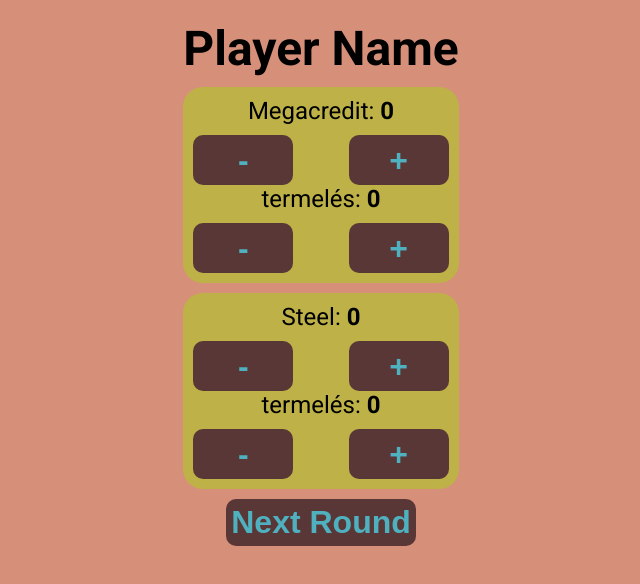
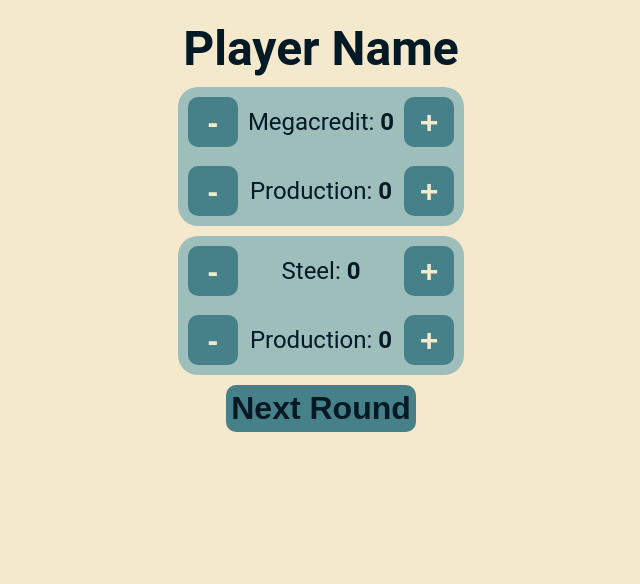
Before and after one commit to Hunor64/TerraformMars, a React (Vite) app: page / in a window 1280 px wide. Shown: the top 584 px of the page, without its empty margins (319-959 px from the left). Built offline with nearby package versions, Linux system fonts and the light colour scheme.

Commit message:
Code update

```diff
--- a/src/App.tsx
+++ b/src/App.tsx
@@ -1,22 +1,22 @@
-import { FormEvent, useState } from "react"
+import { FormEvent, useEffect, useState } from "react"
 import "./app.css"
 import PlayerName from "./components/PlayerName/PlayerName"
 import Resource from "./components/Resource/Resource"
+
 function App() {
-    const [Megacredit, setMegacreidt] = useState(0)
-    const [MegacreditProduction, setMegacreditProduction] = useState(0)
+  const loadResource = (resource: string) => {
+    const resourceValue = localStorage.getItem(resource)
+    return resourceValue ? parseInt(resourceValue) : 0
+  }
+
+  const [Megacredit, setMegacredit] = useState(loadResource("Megacredit"))
+  const [MegacreditProduction, setMegacreditProduction] = useState(loadResource("MegacreditProduction"))
+  const [Steel, setSteel] = useState(loadResource("Steel"))
+  const [SteelProduction, setSteelProduction] = useState(loadResource("SteelProduction"))
 
   const handleMegacreditProduction = (increment: number) => {
     setMegacreditProduction(MegacreditProduction + increment)
   }
-    const handlSubmit2 = (e: FormEvent) => {
-        e.preventDefault()
-        setMegacreidt(Megacredit + MegacreditProduction)
-        setSteel(Steel + SteelProduction)
-    }
-
-    const [Steel, setSteel] = useState(0)
-    const [SteelProduction, setSteelProduction] = useState(0)
 
   const handleSteelProduction = (increment: number) => {
     setSteelProduction(SteelProduction + increment)
@@ -30,19 +30,40 @@ function App() {
     setResource(resource + increment)
   }
 
+  const handleSubmit = (e: FormEvent) => {
+    e.preventDefault()
+    setMegacredit(Megacredit + MegacreditProduction)
+    setSteel(Steel + SteelProduction)
+  }
+
+  useEffect(() => {
+    localStorage.setItem("Megacredit", Megacredit.toString())
+  }, [Megacredit])
+
+  useEffect(() => {
+    localStorage.setItem("MegacreditProduction", MegacreditProduction.toString())
+  }, [MegacreditProduction])
+
+  useEffect(() => {
+    localStorage.setItem("Steel", Steel.toString())
+  }, [Steel])
+
+  useEffect(() => {
+    localStorage.setItem("SteelProduction", SteelProduction.toString())
+  }, [SteelProduction])
 
   return (
-        <form onSubmit={handlSubmit2} className="container">
-            <PlayerName></PlayerName>
+    <form onSubmit={handleSubmit} className="container">
+      <PlayerName />
       <Resource
         name="Megacredit"
         amount={Megacredit}
         onchange={(increment: number) =>
-                    handleIncrement(increment, Megacredit, setMegacreidt)
+          handleIncrement(increment, Megacredit, setMegacredit)
         }
         production={MegacreditProduction}
         onchangeProductivity={handleMegacreditProduction}
-            ></Resource>
+      />
       <Resource
         name="Steel"
         amount={Steel}
@@ -51,8 +72,7 @@ function App() {
         }
         production={SteelProduction}
         onchangeProductivity={handleSteelProduction}
-            ></Resource>
-
+      />
       <button type="submit" className="NextRound">
         Next Round
       </button>
--- a/src/app.css
+++ b/src/app.css
@@ -1,84 +1,93 @@
-@import url('https://fonts.googleapis.com/css2?family=Roboto:ital,wght@0,100;0,300;0,400;0,500;0,700;0,900;1,100;1,300;1,400;1,500;1,700;1,900&display=swap');
+* {
+  --rich-black: #031926ff;
+  --teal: #468189ff;
+  --cambridge-blue: #77aca2ff;
+  --ash-gray: #9dbebbff;
+  --parchment: #f4e9cdff;
 
-*{
+  --font-family: 'Roboto', sans-serif;
+
+  padding: 0;
   margin: 0;
-    padding:0;
-    box-sizing: border-box;
 }
 
-:root{
---pry-font: "Roboto", sans-serif;
---black: hsla(0, 0%, 0%, 1);
---coral-pink: hsla(14, 53%, 66%, 1);
---moonstone: hsla(188, 47%, 53%, 1);
---old-gold: hsla(54, 47%, 51%, 1);
---rose-ebony: hsla(2, 24%, 28%, 1);
+body {
+  background-color: var(--parchment);
+  font-family: var(--font-family);
+  display: flex;
+  justify-content: center;
+  align-items: center;
+  text-align: center;
+  color: var(--rich-black);
 }
 
-body{
-    background-color: var(--coral-pink);
-    color: var(--black);
-   font-family: var(--pry-font);
-    display: flex;
-    justify-content: center;
-}
-
-.container{
+.container {
   text-align: center;
   margin-top: 20px;
 }
 
+.container h1 {
+  font-size: 3rem;
+  margin-bottom: 10px;
+}
 
-
-.Resource{
-    background-color: var(--old-gold);
+.Resource {
+  background-color: var(--ash-gray);
   margin-bottom: 10px;
   padding: 10px;
   border-radius: 20px;
 }
 
-.Resource p{
+.Resource p {
   font-size: 1.5rem;
-    margin-bottom: 10px;
 }
 
-.Resource span{
+.Resource span {
   font-weight: 700;
 }
 
-.buttonContainer{
+.buttonContainer {
   display: flex;
   justify-content: space-between;
 }
 
-.buttonContainer button{
-    width: 100px;
+.buttonContainer button {
+  width: 50px;
   height: 50px;
-    border:none;
-    background-color: var(--rose-ebony);
-    color: var(--moonstone);
+  background-color: var(--teal);
+  color: var(--parchment);
+  border: none;
+  border-radius: 10px;
+  cursor: pointer;
   font-size: 2rem;
   font-weight: 800;
-    border-radius: 10px;
-    cursor: pointer;
   transition: all 0.3s ease;
 }
 
-.buttonContainer button:hover{
-    background-color: var(--moonstone);
-    color: var(--rose-ebony);
+.buttonContainer button:hover {
+  background-color: var(--cambridge-blue);
 }
 
-.buttonContainer button:active{
-    background-color: var(--black);
+.buttonContainer button:active {
+  transform: scale(0.9);
 }
 
+.buttonContainer p {
+  text-align: center;
+  flex-grow: 1;
+  display: flex;
+  justify-content: center;
+  align-items: center;
+}
 
+.buttonContainer p {
+  margin: 10px;
+}
 .NextRound{
     padding:5px;
     border:none;
-    background-color: var(--rose-ebony);
-    color: var(--moonstone);
+    background-color: var(--teal);
+    color: var(--rich-black);
     font-size: 2rem;
     font-weight: 800;
     border-radius: 10px;
@@ -86,6 +95,9 @@ body{
     transition: all 0.3s ease;
 }
 .NextRound:hover{
-    background-color: var(--moonstone);
-    color: var(--rose-ebony);
+    background-color: var(--cambridge-blue);
+    color: var(--rich-black);
 }
+.NextRound:active{
+    transform: scale(0.9);
+}
--- a/src/components/Resource/Resource.tsx
+++ b/src/components/Resource/Resource.tsx
@@ -1,3 +1,4 @@
+/* eslint-disable no-irregular-whitespace */
 
 type resourceProps={
     name:string,
@@ -10,14 +11,15 @@ type resourceProps={
 const Resource = (props:resourceProps) => {
 return (
 <div className="Resource">
-    <p>{props.name}: <span>{props.amount}</span></p>
     <div className="buttonContainer">
         <button type="button" onClick={()=>props.onchange(-1)}>-</button>
+    <p>{props.name}: <span>{props.amount}</span></p>
         <button type="button" onClick={()=>props.onchange(1)}>+</button>
     </div>
-    <p>termelés: <span>{props.production}</span></p>
+    <br />
     <div className="buttonContainer">
         <button type="button" onClick={()=>props.onchangeProductivity(-1)}>-</button>
+    <p>Production: <span>{props.production}</span></p>
         <button type="button" onClick={()=>props.onchangeProductivity(1)}>+</button>
     </div>
 
```
Lines whose indentation alone changed are shown as unchanged.
